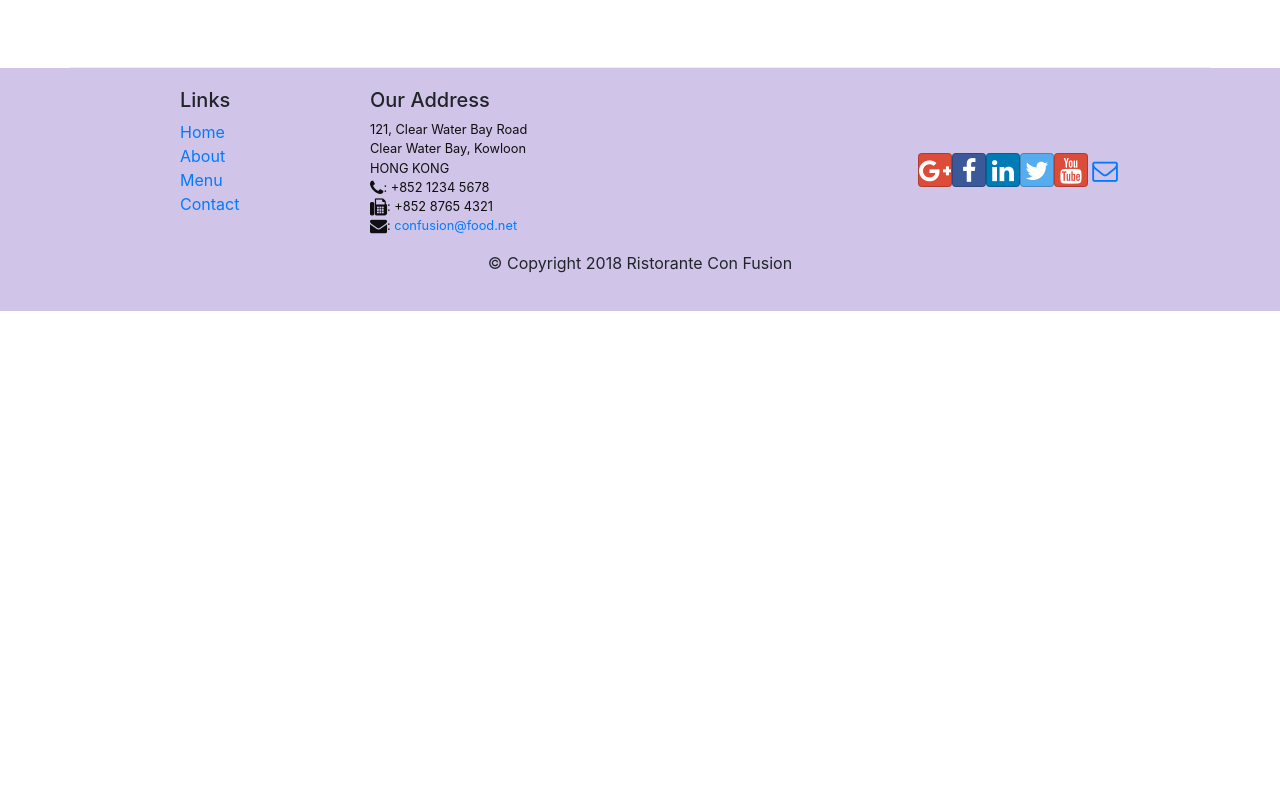
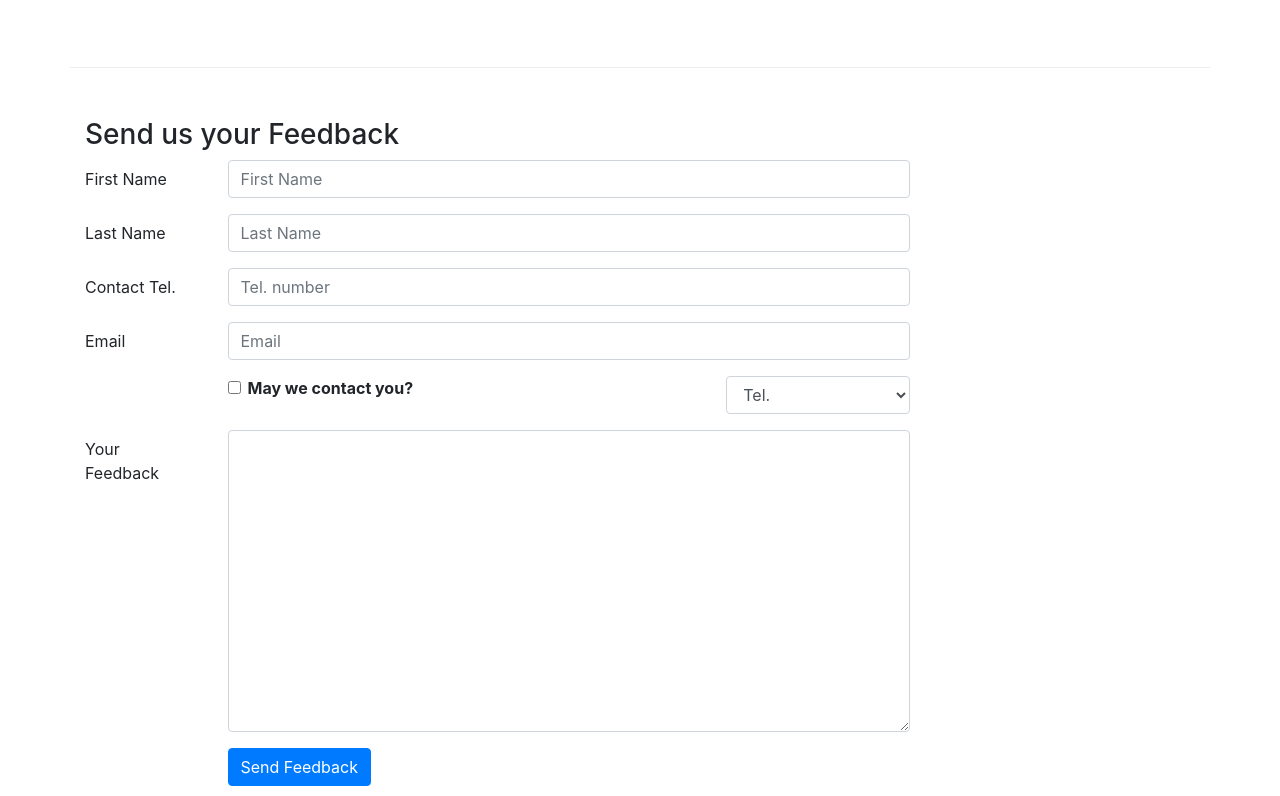
Before and after one commit to DenverEllis/confusion2, a React (Create React App) app: page /contactus in a window 1280 px wide. Shown: the part 824-1620 px from the top of the page. Before the commit the page ends 1135 px from the top, so only its background shows below. Built offline with nearby package versions, Linux system fonts and the light colour scheme.

Commit message:
Assignment 6 Completed
Guide 32: Controlled Forms

```diff
--- a/src/components/ContactComponent.js
+++ b/src/components/ContactComponent.js
@@ -1,9 +1,40 @@
-import React from 'react';
-import {Breadcrumb, BreadcrumbItem} from "reactstrap";
+import React, {Component} from 'react';
+import {Breadcrumb, BreadcrumbItem, Button, Form, FormGroup, Label, Input, Col} from "reactstrap";
 import {Link} from "react-router-dom"
 
-function Contact(props) {
-    return(
+class Contact extends Component {
+    constructor(props) {
+        super(props);
+
+        this.state = {
+            firstname: '',
+            lastname: '',
+            telnum: '',
+            email: '',
+            agree: false,
+            contactType: 'Tel.',
+            message: ''
+        };
+
+        this.handleInputChange = this.handleInputChange.bind(this);
+        this.handleSubmit = this.handleSubmit.bind(this);
+    }
+
+    handleInputChange(event) {
+        const target = event.target;
+        const value = target.type === 'checkbox' ? target.checked : target.value;
+        const name = target.name;
+        this.setState({[name]: value});
+    }
+
+    handleSubmit(event) {
+        console.log('Current State is: ' + JSON.stringify(this.state));
+        alert('Current State is: ' + JSON.stringify(this.state));
+        event.preventDefault();
+    }
+
+    render() {
+        return (
             <div className="container">
                 <div className="row">
                     <Breadcrumb>
@@ -22,11 +53,12 @@
                     <div className="col-12 col-sm-4 offset-sm-1">
                         <h5>Our Address</h5>
                         <address>121, Clear Water Bay Road
-                        <br />Clear Water Bay, Kowloon
-                        <br />HONG KONG
-                        <br /><i className="fa fa-phone"></i>: +852 1234 5678
-                        <br /><i className="fa fa-fax"></i>: +852 8765 4321
-                        <br /><i className="fa fa-envelope"></i>: <a href="mailto:confusion@food.net">confusion@food.net</a>
+                            <br/>Clear Water Bay, Kowloon
+                            <br/>HONG KONG
+                            <br/><i className="fa fa-phone"></i>: +852 1234 5678
+                            <br/><i className="fa fa-fax"></i>: +852 8765 4321
+                            <br/><i className="fa fa-envelope"></i>: <a
+                                href="mailto:confusion@food.net">confusion@food.net</a>
                         </address>
                     </div>
                     <div className="col-12 col-sm-6 offset-sm-1">
@@ -34,14 +66,78 @@
                     </div>
                     <div className="col-12 col-sm-11 offset-sm-1">
                         <div className="btn-group" role="group">
-                        <a role="button" className="btn btn-primary" href="tel:+85212345678"><i className="fa fa-phone"></i> Call</a>
+                            <a role="button" className="btn btn-primary" href="tel:+85212345678"><i
+                                className="fa fa-phone"></i> Call</a>
                             <a role="button" className="btn btn-info"><i className="fa fa-skype"></i> Skype</a>
-                        <a role="button" className="btn btn-success" href="mailto:confusion@food.net"><i className="fa fa-envelope-o"></i> Email</a>
+                            <a role="button" className="btn btn-success" href="mailto:confusion@food.net"><i
+                                className="fa fa-envelope-o"></i> Email</a>
                         </div>
+                    </div>
+                </div>
+
+                <div className="row row-content">
+                    <div className="col-12">
+                        <h3>Send us your Feedback</h3>
+                    </div>
+                    <div className="col-12 col-md-9">
+                        <Form onSubmit={this.handleSubmit}>
+                            <FormGroup row>
+                                <Label htmlFor="firstname" md={2}>First Name</Label>
+                                <Col md={10}>
+                                    <Input type="text" id="firstname" name="firstname" placeholder="First Name" value={this.state.firstname} onChange={this.handleInputChange} />
+                                </Col>
+                            </FormGroup>
+                            <FormGroup row>
+                                <Label htmlFor="lastname" md={2}>Last Name</Label>
+                                <Col md={10}>
+                                    <Input type="text" id="lastname" name="lastname" placeholder="Last Name" value={this.state.lastname} onChange={this.handleInputChange} />
+                                </Col>
+                            </FormGroup>
+                            <FormGroup row>
+                                <Label htmlFor="telnum" md={2}>Contact Tel.</Label>
+                                <Col md={10}>
+                                    <Input type="tel" id="telnum" name="telnum" placeholder="Tel. number" value={this.state.telnum} onChange={this.handleInputChange}/>
+                                </Col>
+                            </FormGroup>
+                            <FormGroup row>
+                                <Label htmlFor="email" md={2}>Email</Label>
+                                <Col md={10}>
+                                    <Input type="email" id="email" name="email" placeholder="Email" value={this.state.email} onChange={this.handleInputChange} />
+                                </Col>
+                            </FormGroup>
+                            <FormGroup row>
+                                <Col md={{size: 6, offset: 2}}>
+                                    <FormGroup check>
+                                        <Label check>
+                                            <Input type="checkbox" name="agree" checked={this.state.agree} onChange={this.handleInputChange} />
+                                            {' '}<strong>May we contact you?</strong>
+                                        </Label>
+                                    </FormGroup>
+                                </Col>
+                                <Col md={{size: 3, offset: 1}}>
+                                    <Input type="select" name="contactType" value={this.state.contactType} onChange={this.handleInputChange}>
+                                        <option>Tel.</option>
+                                        <option>Email</option>
+                                    </Input>
+                                </Col>
+                            </FormGroup>
+                            <FormGroup row>
+                                <Label htmlFor="message" md={2}>Your Feedback</Label>
+                                <Col md={10}>
+                                    <Input type="textarea" id="message" name="message"rows="12"value={this.state.message}onChange={this.handleInputChange}></Input>
+                                </Col>
+                            </FormGroup>
+                            <FormGroup row>
+                                <Col md={{size: 10, offset: 2}}>
+                                    <Button type="submit" color="primary">Send Feedback</Button>
+                                </Col>
+                            </FormGroup>
+                        </Form>
                     </div>
                 </div>
             </div>
         );
     }
+}
 
 export default Contact;
```
Lines whose indentation alone changed are shown as unchanged.
